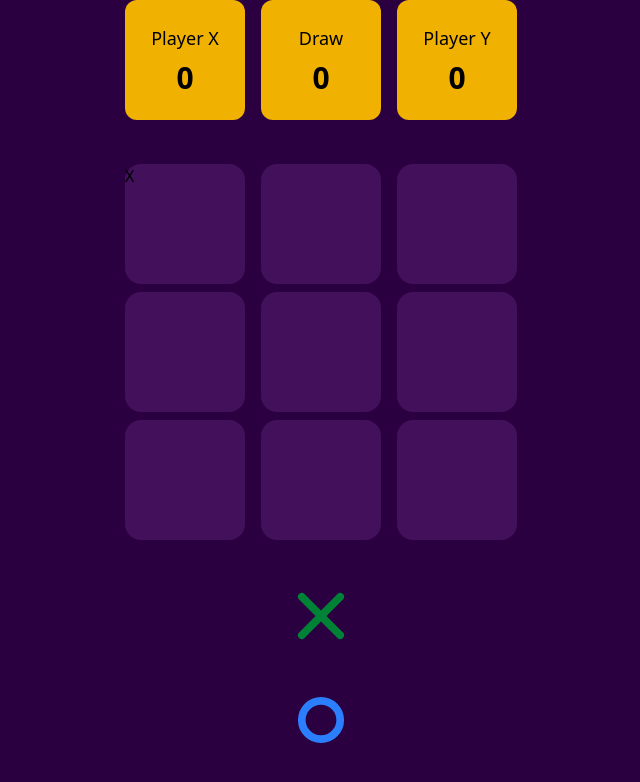
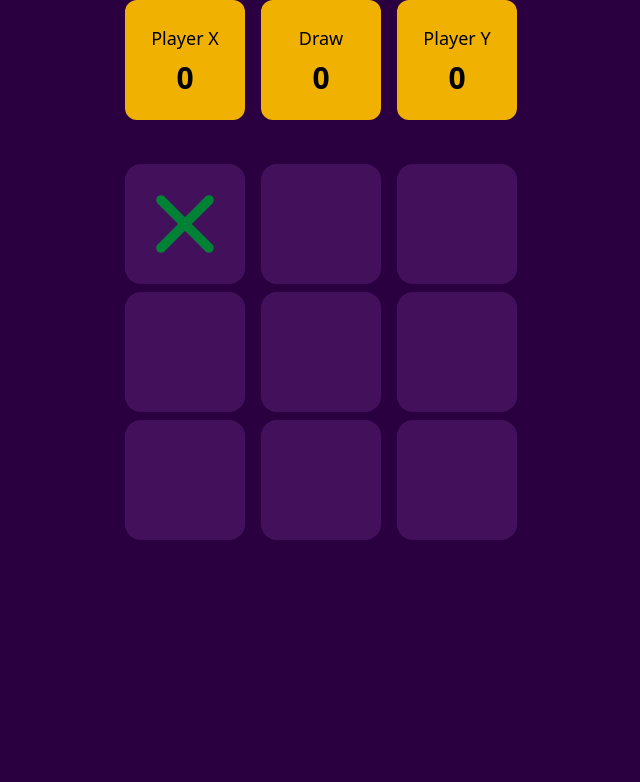
Before and after one commit to leo-bloise/TicTacToeAdventures, a Next.js app: page / in a window 1280 px wide. Both pictures are taken after a click on the element 504 px from the left and 224 px from the top of the page. Shown: the top 782 px of the page, without its empty margins (319-959 px from the left). Built offline with nearby package versions, Linux system fonts and the light colour scheme.

Commit message:
feat: adapt player to mark and shows it in board

```diff
--- a/app/page.tsx
+++ b/app/page.tsx
@@ -12,8 +12,5 @@ export default function Page() {
       <Scoreboard />
       <Board />
     </GameContextProvider>
-
-    <XMark></XMark>
-    <OMark></OMark>
   </div>
 }
--- a/features/game/components/OMark.tsx
+++ b/features/game/components/OMark.tsx
@@ -1,5 +1,5 @@
 export function OMark() {
-    return <svg viewBox="0 0 100 100" width="64" height="64" role="img">
+    return <svg viewBox="0 0 100 100" width="80" height="80" role="img">
         <circle cx="50" cy="50" r="30"
             fill="none"
             className="stroke-blue-500"
--- a/features/game/components/Tile.tsx
+++ b/features/game/components/Tile.tsx
@@ -1,8 +1,19 @@
 import { useMemo } from "react";
 import { useGame } from "../stores/GameContext"
+import { TicTacToePlayer } from "../lib/ticTacToe/types/TicTacToePlayer";
+import XMark from "./XMark";
+import { OMark } from "./OMark";
 
 type Props = {
     coords: [number, number];
+}
+
+const adaptPlayerToMark = (player?: TicTacToePlayer) => {
+    switch (player?.mark) {
+        case 'X': return <XMark />;
+        case 'O': return <OMark />;
+        default: return null;
+    }
 }
 
 export default function Tile({ coords }: Props) {
@@ -18,7 +29,7 @@ export default function Tile({ coords }: Props) {
         movePlayer(coords);
     }
 
-    return <div onClick={player === undefined ? handleClick : undefined} className="bg-normal-tile h-30 w-30 m-1 rounded-2xl">
-        {player && <span>{player.mark}</span>}
+    return <div onClick={player === undefined ? handleClick : undefined} className="bg-normal-tile h-30 w-30 m-1 rounded-2xl cursor-pointer flex items-center justify-center">
+        {adaptPlayerToMark(player)}
     </div>
 }
--- a/features/game/components/XMark.tsx
+++ b/features/game/components/XMark.tsx
@@ -1,5 +1,5 @@
 export default function XMark() {
-    return <svg viewBox="0 0 100 100" width="64" height="64" role="img">
+    return <svg viewBox="0 0 100 100" width="80" height="80" role="img">
         <path d="M20 20 L80 80 M80 20 L20 80" className="stroke-green-700"
             strokeWidth="12"
             strokeLinecap="round"
```
